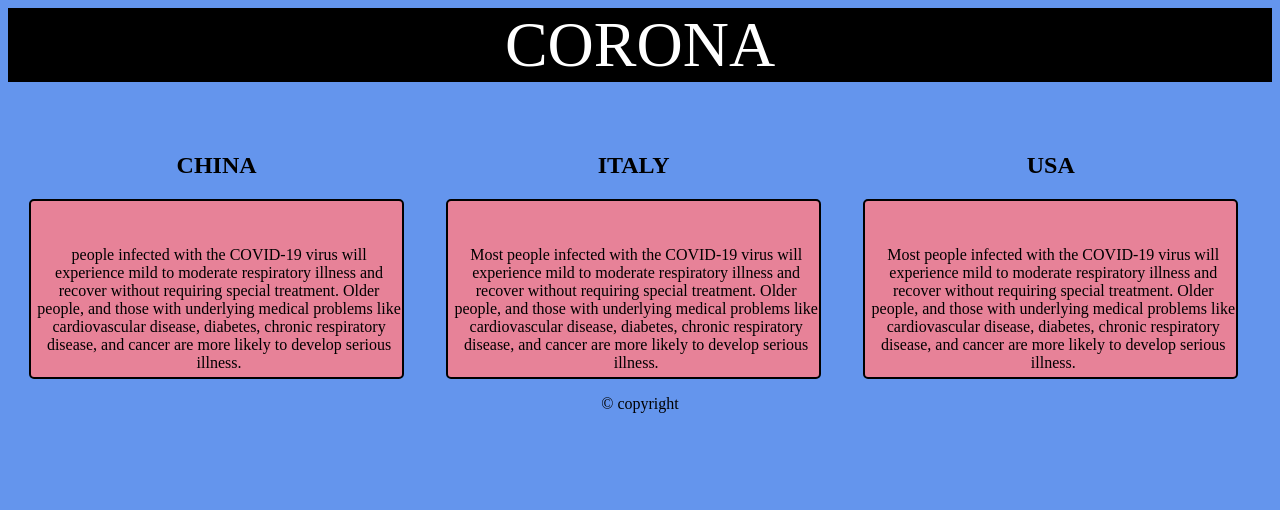
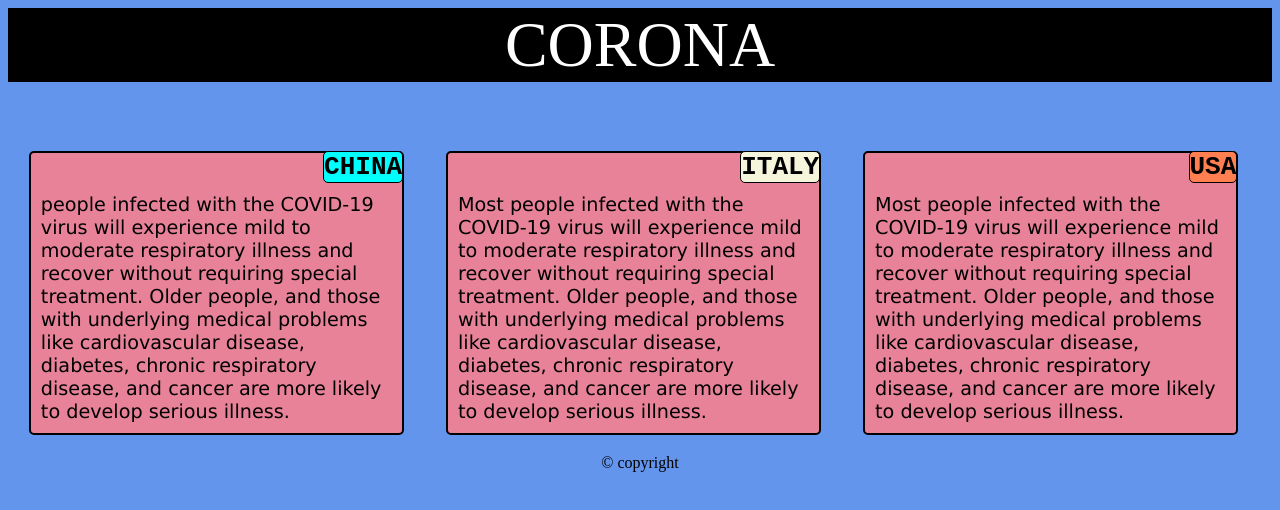
Before and after one commit to vickysk/coursera, a plain HTML site: page site/index.html in a window 1280 px wide. Drawn offline with Linux system fonts and the light colour scheme.

Commit message:
just adding few styles

```diff
--- a/site/styles.css
+++ b/site/styles.css
@@ -27,21 +27,35 @@ p {
     width: 90%;
     background-color: rgb(231, 130, 152);
     height: fit-content;
-    padding: 45px 0px 5px 5px;
     top: 15px;
+    padding: 40px 10px 10px 10px;
+    font-size: larger;
+    font-family: Verdana, Geneva, Tahoma, sans-serif;
 }
 
-span {
+h2 {
     float: right;
-    position: relative;
-    background-color: cyan;
     font-size: 200%;
     font-family: monospace;
-    top: -45px;
     border-radius: 5px;
+    margin: 0px 22px;
+    position: relative;
+    border: 1px solid black;
 }
 
-section {
+#china {
+    background-color: cyan;
+}
+
+#italy {
+    background-color: beige;
+}
+
+#usa {
+    background-color: coral;
+}
+
+#footer {
     text-align: center;
     clear: left;
 }
```
